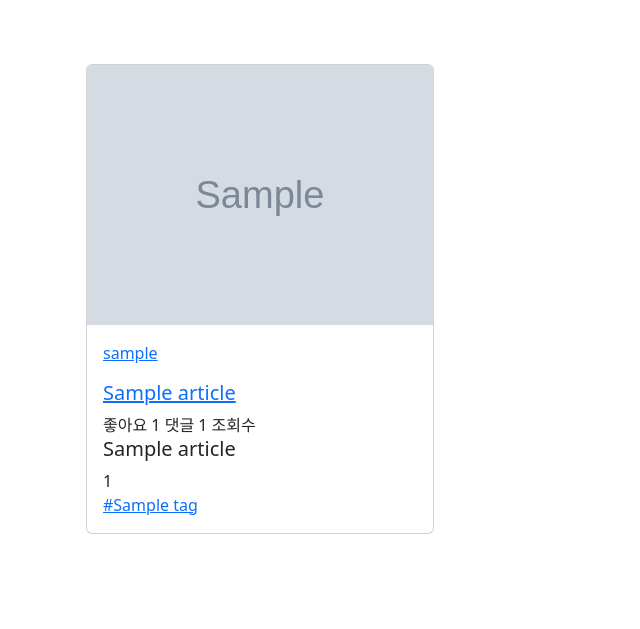
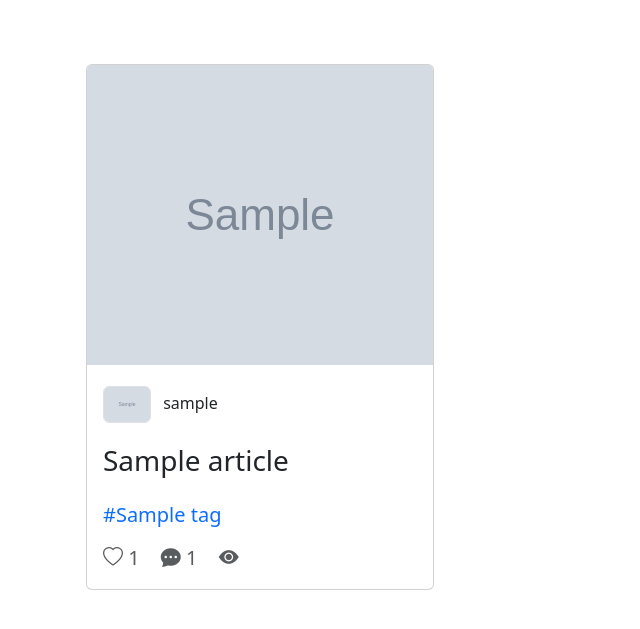
Before and after one commit to jupiter6676/01-Team-01, a Django app: template articles/templates/articles/index.html in a window 1280 px wide. Shown: the part 76-705 px from the top of the page, without its empty margins (0-640 px from the left). Run offline with Django 3.2, Linux system fonts and the light colour scheme; the template is opened without the code that fills it: most values are stand-ins (such as "Sample title", 1, 10 or a date in 2020); grey boxes marked "Sample" are stand-in pictures; some libraries are stand-ins or nearby versions.

Commit message:
thumbnail & index design

```diff
--- a/articles/templates/articles/index.html
+++ b/articles/templates/articles/index.html
@@ -1,45 +1,74 @@
 {% extends 'base.html' %}
-
 {% load static %}
-{% load django_bootstrap5 %}
 
 {% block css %}
-{% endblock css%}
+  <style>
+    .hashtags {
+      width: 100%%;
+      text-overflow: ellipsis;
+      white-space: nowrap;
+      overflow: hidden;
+    }
+  </style>
+{% endblock css %}
 
 {% block content %}
   <div class="row">
     {% for article in articles %}
-    <div class="col-md-4 col-sm-6 p-3">
+      <div class="col-md-4 col-sm-6 p-3">
         <a href="{% url 'articles:detail' article.pk %}">
           <div class="card">
-            {% if article.image %}
-              <img src="{{ article.photo_set.all.image.url }}" class="card-img-top" alt="...">
+            <!-- 첫 번째 이미지를 썸네일로 -->
+            {% if article.photo_set.all.0.image %}
+              <img src="{{ article.photo_set.all.0.image.url }}" class="card-img-top" alt="..." height="300px">
             {% else %}
-              <img src="https://dummyimage.com/1200x960/000000/c4c4c4" class="card-img-top">
+              <img src="https://dummyimage.com/1200x960/000000/c4c4c4" class="card-img-top" height="300px">
             {% endif %}
-            <div class="card-body">
-              <p class="text-muted">
-                <a href="{% url 'accounts:detail' article.user.pk %}">{{ article.user.username }}</a>
-              </p>
-              <a href="{% url 'articles:detail' article.pk %}"><h5 class="card-title">{{ article.title }}</h5></a>
-              <span>좋아요 {{ article.like_users.count }}</span>
-              <span>댓글 {{ article.comment_set.all.count }}</span>
-              <span>조회수</span>
-              <h5 class="card-title">{{ article.title }}</h5>
-              <span>{{ article.like_users.count }}</span>
-              <div class="col-lg-8 col-md-10">
+
+            <div class="card-body d-flex flex-column justify-content-between" style="height: 14rem">
+              <!-- 유저 -->
+              <div class="mb-3">
+                <a href="{% url 'accounts:detail' article.user.pk %}" class="text-decoration-none text-dark">
+                  {% if article.user.profile.image %}
+                    <img src="{{ article.user.profile.image.url }}" alt="{{ article.user.profile.image }}" class="rounded-2 border border-1" width="48px">
+                  {% else %}
+                    <img src="{% static 'images/dummy-image-square.jpg' %}" alt="" class="rounded-2 border border-1" width="48px">
+                  {% endif %}
+                  <span class="ms-2">{{ article.user.nickname }}</span>
+                </a>
+              </div>
+
+              <a href="{% url 'articles:detail' article.pk %}" class="text-decoration-none text-dark">
+                <h3 class="card-title mb-3">{{ article.title }}</h3>
+              </a>
+
+              <div class="hashtags col-lg-8 col-md-10 mb-2">
                 {% for tag in article.tags.all %}
-                    <a href="#"><span>#{{ tag.name }}</span></a>
+                  <a href="#" class="text-decoration-none fs-5">#{{ tag.name }}</a>
                 {% endfor %}
-            </div>
+              </div>
+
+              <!-- 좋아요, 댓글, 조회수 -->
+              <div class="text-muted fs-5">
+                <span class="bi bi-heart me-3">
+                  <span class="">{{ article.like_users.count }}</span>
+                </span>
+                <span class="bi bi-chat-dots-fill me-3">
+                  <span class="">{{ article.comment_set.all.count }}</span>
+                </span>
+                <span class="bi bi-eye-fill">
+                  <span class=""></span>
+                </span>
+              </div>
             </div>
           </div>
         </a>
       </div>
     {% endfor %}
-    <div class="d-flex justify-content-end">
+
+    <div class="position-fixed fixed-bottom text-end">
       {% if request.user.is_authenticated %}
-      <a class="btn btn-outline-primary my-3 float-right" href="{% url 'articles:create' %}">글쓰기</a>
+        <a class="btn btn-primary m-5" href="{% url 'articles:create' %}">글쓰기</a>
       {% endif %}
     </div>
   </div>
```
